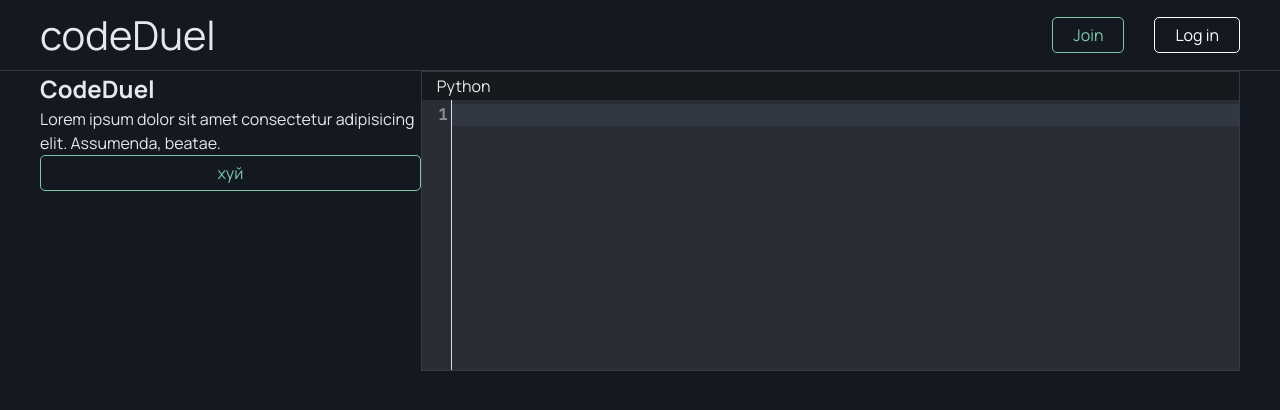
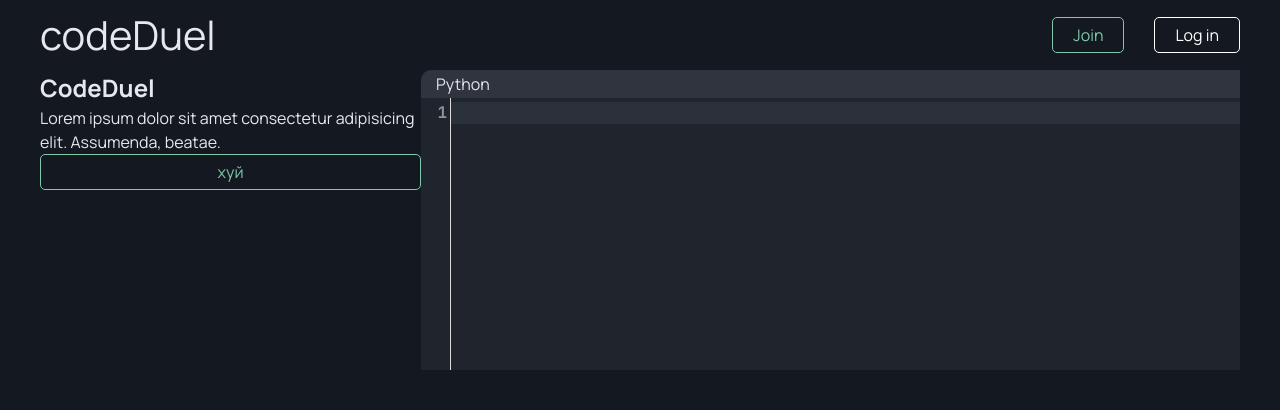
Before and after one commit to grekovpavel019/CodeDuel, a React (Vite) app in the folder frontend/: page / in a window 1280 px wide. Shown: the top 410 px of the page. Built offline with nearby package versions, Linux system fonts and the light colour scheme.

Commit message:
styles: add styles in app page

```diff
--- a/frontend/src/app/styles/variables.scss
+++ b/frontend/src/app/styles/variables.scss
@@ -12,7 +12,10 @@
     --color-surface-2: #2a2d35;
     --color-surface-3: #30343e;
 
-    --color-border: #343944;
+    --a: #31343d;
+
+    --color-border-primary: #343944;
+    --color-border-secondary: #384145;
 
     --text-primary: #e6e8ee;
     --text-secondary: white;
--- a/frontend/src/pages/CodePage/CodePage.module.scss
+++ b/frontend/src/pages/CodePage/CodePage.module.scss
@@ -49,7 +49,7 @@ $page-gap: 25px;
     min-width: 0;
     min-height: 0;
 
-    border: 1px solid #343944;
-    border-radius: 15px 0 0 0;
+    border: 1px solid var(--color-border-secondary);
+    border-radius: 10px 0 0 0;
 
 }
--- a/frontend/src/shared/components/code-editor/config/editorTheme.ts
+++ b/frontend/src/shared/components/code-editor/config/editorTheme.ts
@@ -7,7 +7,7 @@ import { tags } from "@lezer/highlight"
 
 export const editorTheme = EditorView.theme({
     "&": {
-        backgroundColor: "#2a2d35",
+        backgroundColor: "#20242c",
     },
 
     "&.cm-focused": {
@@ -33,11 +33,11 @@ export const editorTheme = EditorView.theme({
         fontFamily: "var(--font-code)",
         fontSize: "0.8rem",
 
-        backgroundColor: "#2a2d35",
+        backgroundColor: "#20242c",
     },
 
     ".cm-activeLineGutter": {
-        backgroundColor: "#2a2d35",
+        backgroundColor: "#20242c",
         width: "100%",
 
         fontWeight:" bold",
--- a/frontend/src/shared/components/title-bar/TitleBar.module.scss
+++ b/frontend/src/shared/components/title-bar/TitleBar.module.scss
@@ -3,7 +3,7 @@
 
     border-radius: 10px 0 0 0;
 
-    background-color: #16191e;
+    background-color: var(--color-surface-3);
 
     color: var(--text-primary);
 }
```
